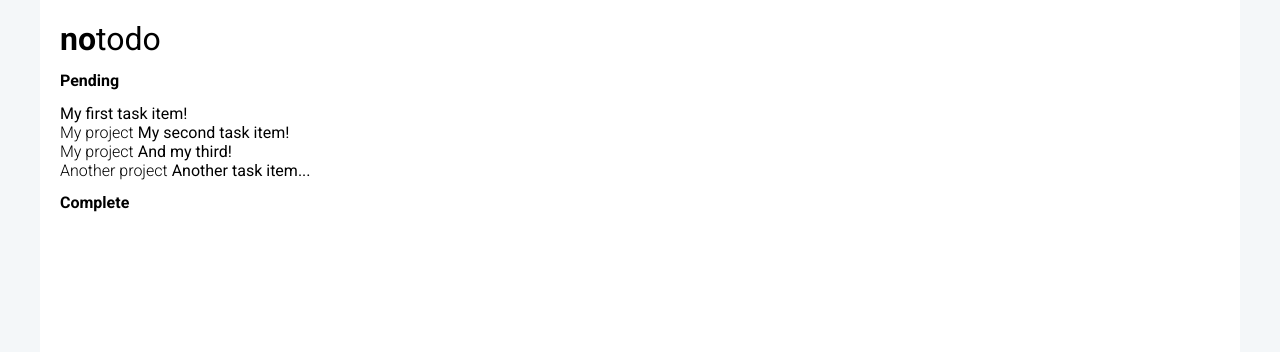
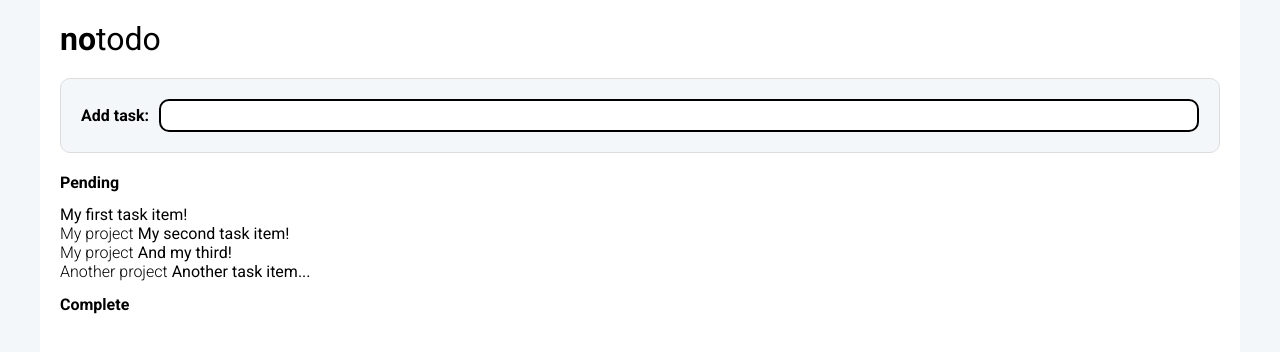
Before and after one commit to criticalsession/notodo, a React (Create React App) app: page / in a window 1280 px wide. Shown: the top 352 px of the page. Built offline with nearby package versions, Linux system fonts and the light colour scheme; some icons are missing.

Commit message:
add task

```diff
--- a/src/App.js
+++ b/src/App.js
@@ -2,6 +2,7 @@ import { useState } from "react";
 import _ from "lodash";
 
 import TaskList from "./components/TaskList";
+import AddTask from "./components/AddTask";
 
 import "./App.css";
 
@@ -75,11 +76,25 @@ function App() {
     });
   };
 
+  const addTask = (taskTitle) => {
+    const newTask = {
+      id: Math.floor(Math.random() * 1000),
+      title: taskTitle,
+      createDate: new Date(),
+      module: "",
+      notes: "",
+      completeDate: null,
+    };
+
+    setTasks((prevTasks) => [...prevTasks, newTask]);
+  };
+
   return (
     <div className="App">
       <h1>
         <strong>no</strong>todo <i className="fa-solid fa-badge-check"></i>
       </h1>
+      <AddTask handleAddTask={addTask} />
       {tasks.length === 0 && (
         <p>
           No tasks on <em>this</em> task list. Nice. 🙌
--- /dev/null
+++ b/src/components/AddTask.css
@@ -0,0 +1,24 @@
+.add-task {
+  display: flex;
+  flex-direction: row;
+  align-items: center;
+  margin: 20px 0;
+  border: solid 1px #ddd;
+  padding: 20px;
+  border-radius: 10px;
+  background-color: #f4f7f9;
+}
+
+.add-task strong {
+  display: inline-block;
+  margin-right: 10px;
+}
+
+.add-task input {
+  flex-grow: 1;
+  padding: 5px;
+  padding-left: 10px;
+  font-size: 16px;
+  border: solid 2px black;
+  border-radius: 10px;
+}
--- /dev/null
+++ b/src/components/AddTask.js
@@ -0,0 +1,25 @@
+import React from "react";
+import "./AddTask.css";
+
+export default function AddTask({ handleAddTask }) {
+  const [taskTitle, setTaskTitle] = React.useState("");
+
+  const submitForm = (e) => {
+    e.preventDefault();
+    handleAddTask(taskTitle);
+    setTaskTitle("");
+  };
+
+  return (
+    <form onSubmit={submitForm}>
+      <div className="add-task">
+        <strong>Add task: </strong>
+        <input
+          type="text"
+          value={taskTitle}
+          onChange={(e) => setTaskTitle(e.target.value)}
+        />
+      </div>
+    </form>
+  );
+}
--- a/src/components/TaskList.css
+++ b/src/components/TaskList.css
@@ -10,6 +10,15 @@
   margin: 0;
   padding: 0;
   cursor: pointer;
+}
+
+.task-list ul li i:hover {
+  font-weight: bold;
+}
+
+.task-list ul li .task-title:hover {
+  font-weight: bold;
+  text-decoration: underline;
 }
 
 .task-list ul li .task-module {
--- a/src/components/TaskList.js
+++ b/src/components/TaskList.js
@@ -65,7 +65,8 @@ export default function TaskList({
           </>
         )}
         {task.module === null && " "}
-        {task.title} {getCompletedDate(task)}
+        <span className="task-title">{task.title} </span>
+        {getCompletedDate(task)}
       </li>
     ));
   };
```
